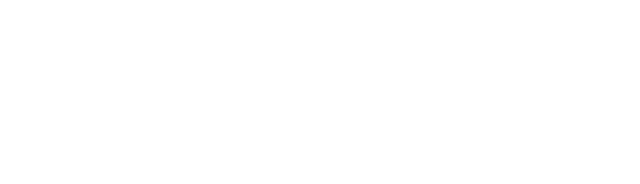
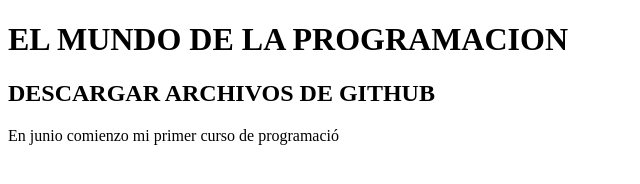
Before and after one commit to andresroberto/hello-world, a plain HTML site: page index.html in a window 1280 px wide. Shown: the whole page, without its empty margins (0-640 px from the left). Drawn offline with Linux system fonts and the light colour scheme.

Commit message:
Add a title and a paragraph

```diff
--- a/index.html
+++ b/index.html
@@ -7,5 +7,8 @@
     <title>HTML 5 Boilerplate</title>
   </head>
   <body>
+    <h1>EL MUNDO DE LA PROGRAMACION</h1>
+    <H2>DESCARGAR ARCHIVOS DE GITHUB</H2>
+    <p>En junio comienzo mi primer curso de programació</p>
   </body>
 </html>
```
